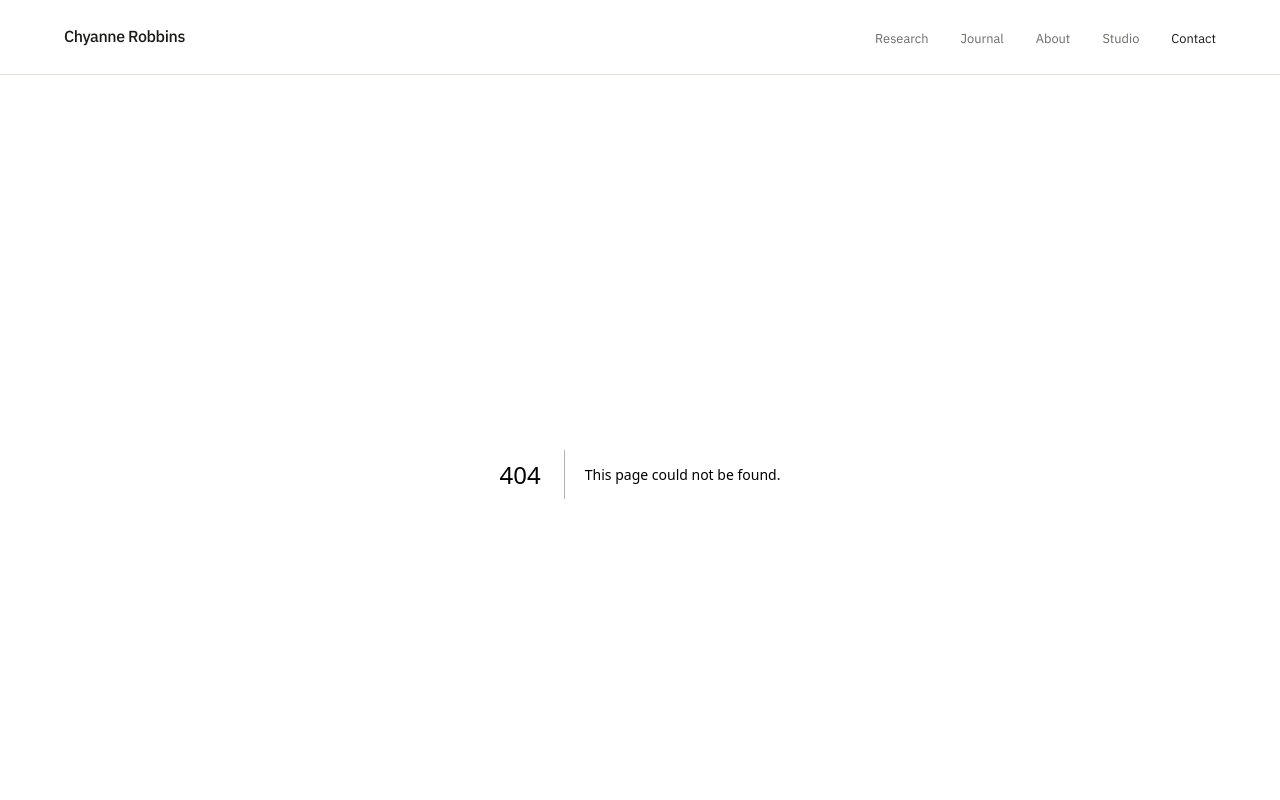
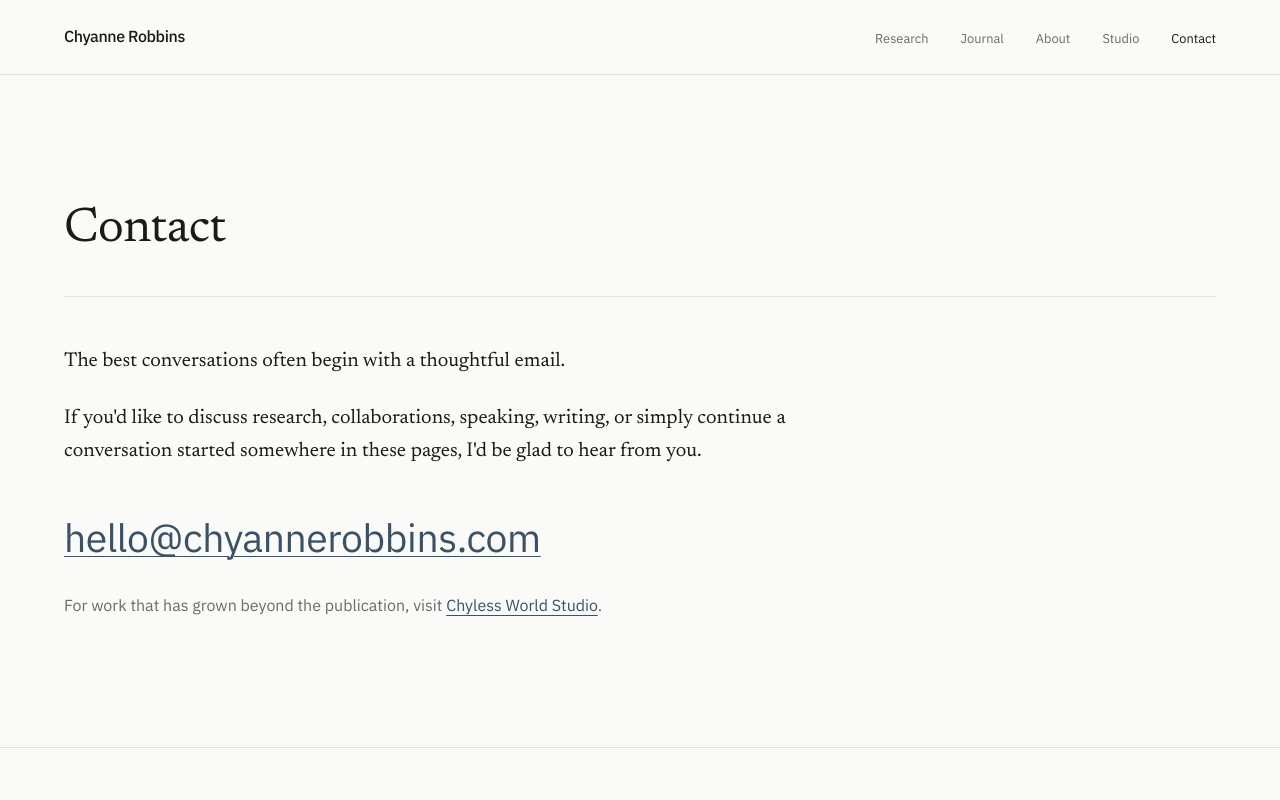
Before and after one commit to Chyannetech/ChyanneRobbins.com, a Next.js app in the folder website/: page /contact in a window 1280 px wide. Before the commit this address had no page. Shown: the top 800 px of the page. Built offline with nearby package versions, Linux system fonts and the light colour scheme.

Commit message:
Build contact form

```diff
--- /dev/null
+++ b/website/src/app/contact/page.tsx
@@ -0,0 +1,64 @@
+import type { Metadata } from "next";
+import Link from "next/link";
+import Section from "@/components/layout/Section";
+import Divider from "@/components/layout/Divider";
+import Heading from "@/components/typography/Heading";
+import Prose from "@/components/typography/Prose";
+import BodyText from "@/components/typography/BodyText";
+import { CHYLESS_WORLD_URL } from "@/lib/site";
+
+export const metadata: Metadata = {
+  title: "Contact — Chyanne Robbins",
+  description: "The best conversations often begin with a thoughtful email.",
+};
+
+const EMAIL = "hello@chyannerobbins.com";
+
+/**
+ * The final page of the publication: brief and quiet. The email address is
+ * the one deliberately emphasized element (large, accent-colored) — the
+ * Chyless World mention stays a single muted footnote sentence, not a
+ * second call-to-action, per the brief.
+ */
+export default function ContactPage() {
+  return (
+    <main className="flex flex-col">
+      <Section spacing="large">
+        <Heading as="h1" size="headline">
+          Contact
+        </Heading>
+
+        <Divider className="mt-10" />
+
+        <Prose className="mt-12 space-y-6">
+          <p>The best conversations often begin with a thoughtful email.</p>
+          <p>
+            If you&apos;d like to discuss research, collaborations,
+            speaking, writing, or simply continue a conversation started
+            somewhere in these pages, I&apos;d be glad to hear from you.
+          </p>
+        </Prose>
+
+        <Link
+          href={`mailto:${EMAIL}`}
+          className="mt-12 inline-block font-sans text-subhead text-accent underline decoration-1 underline-offset-4"
+        >
+          {EMAIL}
+        </Link>
+
+        <BodyText tone="muted" className="mt-8">
+          For work that has grown beyond the publication, visit{" "}
+          <Link
+            href={CHYLESS_WORLD_URL}
+            target="_blank"
+            rel="noopener noreferrer"
+            className="text-accent underline underline-offset-4"
+          >
+            Chyless World Studio
+          </Link>
+          .
+        </BodyText>
+      </Section>
+    </main>
+  );
+}
```
